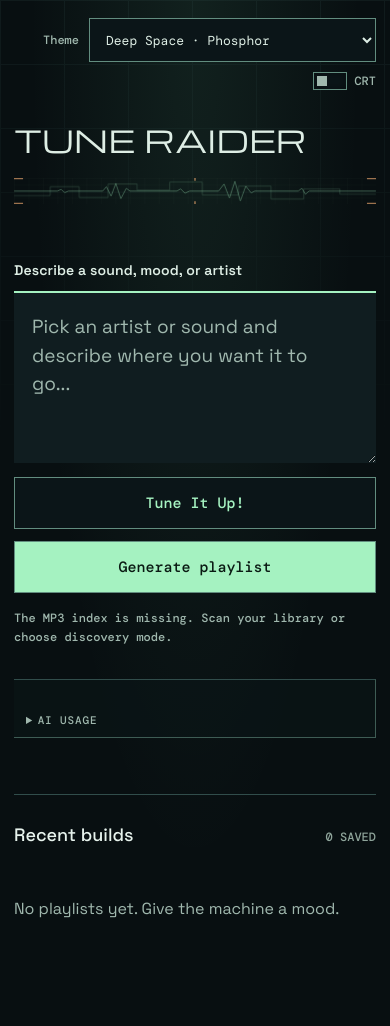
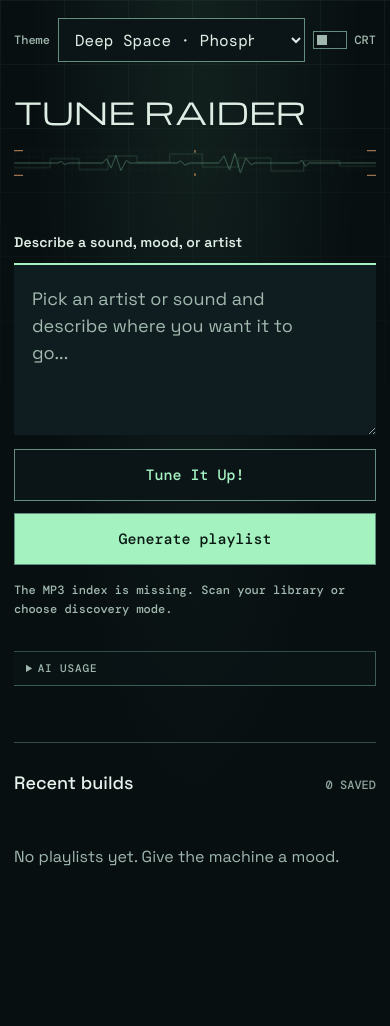
Before and after one commit to dmillion/spotify-gpt, a Flask app: page / in a window 390 px wide. After the commit the page ends 866 px from the top, so only its background shows below. Run offline with Flask 3, Linux system fonts and the light colour scheme; data that the repository does not hold is empty.

Commit message:
Harden mobile responsive layout

```diff
--- a/static/themes.css
+++ b/static/themes.css
@@ -482,13 +482,34 @@ html[data-theme='halloween'] .studio-header.halloween-glitch-burst::after {
 
 html {
   min-height:100%;
+  width:100%;
+  max-width:100%;
+  overflow-x:hidden;
   color-scheme:dark;
   background:radial-gradient(ellipse at 50% 0%,var(--glow),transparent 60%),var(--paper);
 }
 body {
   min-height:100vh;
+  width:100%;
+  max-width:100%;
+  overflow-x:hidden;
   line-height:1.5;
   background:transparent;
+}
+main,
+.workspace,
+.compose-column,
+.input-panel,
+.composer,
+.history-panel,
+.history,
+.playlist,
+.playlist > div,
+.tracks,
+.workstation-bar,
+.theme-control {
+  min-width:0;
+  max-width:100%;
 }
 body:before {
   position:absolute;
@@ -1029,19 +1050,166 @@ html[data-crt='on'] .signal-primary {
   .usage-grid > div:first-child, .usage-grid > div:nth-child(2) { grid-column:auto; }
 }
 @media (max-width:700px) {
-  main { width:min(100% - 28px,1180px); padding-top:18px; }
-  .workstation-bar { align-items:flex-start; }
-  .theme-control { justify-content:flex-end; }
-  .studio-header { margin:20px 0; }
+  main {
+    width:100%;
+    max-width:100%;
+    margin:0;
+    padding:18px 14px 56px;
+  }
+
+  .workstation-bar {
+    width:100%;
+    align-items:flex-start;
+    justify-content:flex-start;
+  }
+
+  .theme-control {
+    width:100%;
+    justify-content:flex-start;
+    gap:8px;
+  }
+
+  .theme-control select {
+    flex:1 1 180px;
+    min-width:0;
+    width:auto;
+    font-size:16px;
+  }
+
+  .crt-control { flex:0 0 auto; }
+  .studio-header { margin:20px 0; max-width:100%; }
   .signal-panel { margin-bottom:32px; }
   .signal-panel svg { height:26px; }
-  .composer textarea { min-height:170px; padding:20px 46px 20px 18px; font-size:19px; }
-  .composer-actions { flex-direction:column; }
+
+  .composer,
+  .composer textarea {
+    width:100%;
+    max-width:100%;
+    min-width:0;
+  }
+
+  .composer textarea {
+    min-height:170px;
+    padding:20px 46px 20px 18px;
+    font-size:18px;
+  }
+
+  .composer-actions {
+    width:100%;
+    flex-direction:column;
+  }
+
   .composer-actions .generate,
-  .composer-actions .idea-button { width:100%; min-width:0; }
+  .composer-actions .idea-button {
+    width:100%;
+    min-width:0;
+  }
+
+  textarea,
+  input,
+  select {
+    font-size:16px;
+  }
+
+  .usage,
+  .usage-body {
+    width:100%;
+    max-width:100%;
+  }
+
+  .usage {
+    padding:0;
+    overflow:hidden;
+  }
+
+  .usage-body { padding:14px 12px 12px; }
   .usage-grid { grid-template-columns:repeat(2,minmax(0,1fr)); }
-  .usage-grid > div:first-child, .usage-grid > div:nth-child(2) { grid-column:auto; }
-  .playlist { padding:24px 12px 26px 14px; }
-  .playlist h3 { font-size:25px; }
-  .actions { min-width:0; }
+  .usage-grid > div:first-child,
+  .usage-grid > div:nth-child(2) { grid-column:auto; }
+
+  .playlist {
+    width:100%;
+    max-width:100%;
+    padding:24px 12px 26px 14px;
+    overflow:hidden;
+  }
+
+  .playlist h3 {
+    max-width:100%;
+    font-size:25px;
+    overflow-wrap:anywhere;
+  }
+
+  .playlist p,
+  .playlist .eyebrow,
+  .status,
+  #library-info,
+  .usage-note {
+    max-width:100%;
+    overflow-wrap:anywhere;
+    word-break:break-word;
+  }
+
+  .tracks {
+    width:100%;
+    max-width:100%;
+    overflow:hidden;
+  }
+
+  .track {
+    min-width:0;
+    max-width:100%;
+    overflow-wrap:anywhere;
+    word-break:break-word;
+  }
+
+  .actions {
+    min-width:0;
+    max-width:100%;
+    flex-wrap:wrap;
+  }
+
+  .actions a,
+  .actions button {
+    max-width:100%;
+    white-space:normal;
+  }
+
+  html[data-crt='on'] body > main,
+  html[data-crt='on'] body > .login-main {
+    transform:none;
+    border-radius:0;
+    animation:crt-content-flicker-mobile 3.2s steps(1,end) infinite;
+  }
+
+  html[data-theme='halloween'] .studio-header {
+    max-width:100%;
+    overflow:hidden;
+  }
+
+  html[data-theme='halloween'] .studio-header h1 {
+    max-width:100%;
+    font-size:clamp(28px,10vw,48px);
+    overflow-wrap:anywhere;
+  }
+
+  html[data-theme='halloween'] .studio-header::before,
+  html[data-theme='halloween'] .studio-header::after {
+    left:0;
+    width:100%;
+  }
 }
+
+@keyframes crt-content-flicker-mobile {
+  0%,5%,8%,19%,22%,40%,43%,61%,64%,79%,82%,100% { opacity:1; }
+  6% { opacity:.972; }
+  7% { opacity:.995; }
+  20% { opacity:.955; }
+  21% { opacity:.985; }
+  41% { opacity:.968; }
+  42% { opacity:1; }
+  62% { opacity:.948; }
+  63% { opacity:.992; }
+  80% { opacity:.962; }
+  81% { opacity:1; }
+}
```
